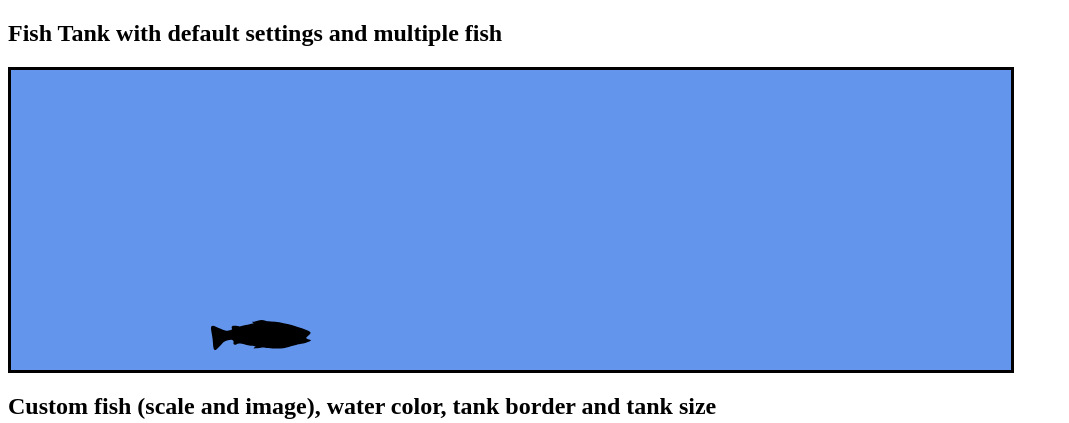
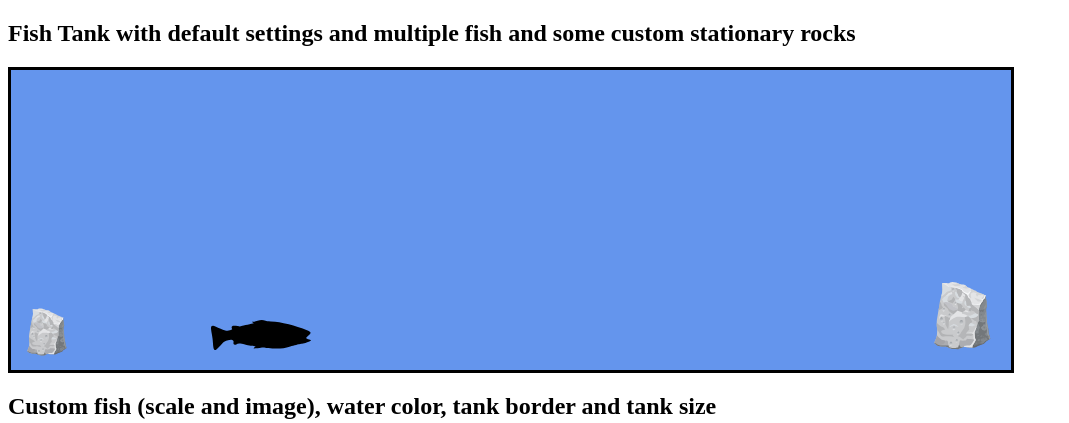
Before and after one commit to wang-henry/VirtualFishTankJS, a website: page pub/examples.html in a window 1280 px wide. Shown: the top 423 px of the page, without its empty margins (0-1069 px from the left). Drawn offline with Linux system fonts and the light colour scheme.

Commit message:
added ability to add stationary objects to tank

```diff
--- a/pub/css/fishtank.css
+++ b/pub/css/fishtank.css
@@ -6,7 +6,11 @@
 }
 
 #fish {
-    height:  50px;
+    height: 50px;
     width: 100px;
     position: absolute;
 }
+
+#stationaryObj {
+    position: absolute;
+}
--- a/pub/examples.html
+++ b/pub/examples.html
@@ -10,7 +10,7 @@
 </head>
 <body>
 <div class=example_one>
-    <h2>Fish Tank with default settings and multiple fish</h2>
+    <h2>Fish Tank with default settings and multiple fish and some custom stationary rocks</h2>
     <div id="tank1"></div>
 </div>
 <div class=example_two>
--- a/pub/js/examples.js
+++ b/pub/js/examples.js
@@ -3,6 +3,8 @@
 
 const t1 = new Tank(1000, 300, false, 'tank1');
 t1.renderTank()
+t1.addStationaryObj('assets/rock.svg', 0, 0, '70px', '70px')
+t1.addStationaryObj('assets/rock.svg', 900, 0, '100px', '100px')
 t1.addFish('assets/fish.svg', 0, 0, 20, 0, 50)
 t1.updateAllHOrientation()
 t1.enableAllMove()
--- a/pub/js/fishtank.js
+++ b/pub/js/fishtank.js
@@ -23,6 +23,9 @@ function Tank(width = 100, height = 100, percentScale = true, div = 'body') {
     this.color = 'cornflowerblue'
     // Array containing all the fish in the tank
     this.fishList = []
+
+    // Array containing stationary objects
+    this.tankObjects = []
 }
 
 Tank.prototype = {
@@ -89,7 +92,27 @@ Tank.prototype = {
 
         // Push new fish to array
         this.fishList.push(newFish)
-        log("Added fish to tank! " + this.fishList.length + " fish currently in tank.")
+        log("Added fish to tank! " + this.fishList.length + " fish currently in tank. Index #: " + (this.fishList.length - 1))
+    },
+
+    // Adds a stationary object to the fish tank
+    addStationaryObj: function (imgPath, x, y, objW, objH) {
+        if (!this.renderStatus) {
+            window.alert("Tank not rendered!")
+        }
+
+        if (x < 0 || x > this.width || y < 0 || y > this.height) {
+            log("Position outside of tank! Object not added!")
+
+        } else {
+            const newObject = new StationaryObject(imgPath, x, y, objW, objH)
+            this.tankArea.append(newObject.element)
+
+
+            // Push new stationary object onto array
+            this.tankObjects.push(newObject)
+            log("Added new object to tank!" + this.tankObjects.length + " objects currently in tank. Index #: " + (this.tankObjects.length - 1))
+        }
     },
 
     // ----------------------------------------------------
@@ -272,12 +295,6 @@ function Fish(source, startX, startY, xSpeed = 10, ySpeed = 0, moveDelay = 1000)
 }
 
 Fish.prototype = {
-    test: function () {
-        log("TESTING")
-        log(this.moveDelay)
-        log(this.moveInterval)
-    },
-
     moveEnable: function (tank) {
         log(this)
         const fish = this
@@ -290,3 +307,22 @@ Fish.prototype = {
         this.moveInterval = null
     }
 }
+
+//Creates a stationary object in the fish tank
+function StationaryObject(source, x, y, width, height) {
+    this.x = x
+    this.y = y
+
+    // DOM elements of the stationary object
+    this.element = document.createElement('img')
+    this.element.id = 'stationaryObj'
+
+    this.element.src = source
+    this.element.style.width = width
+    this.element.style.height = height
+
+    // Update position in DOM
+    this.element.style.left = this.x + 'px'
+    this.element.style.bottom = this.y + 'px'
+
+}
```
Also changed, not shown: pub/assets/rock.svg (added).
